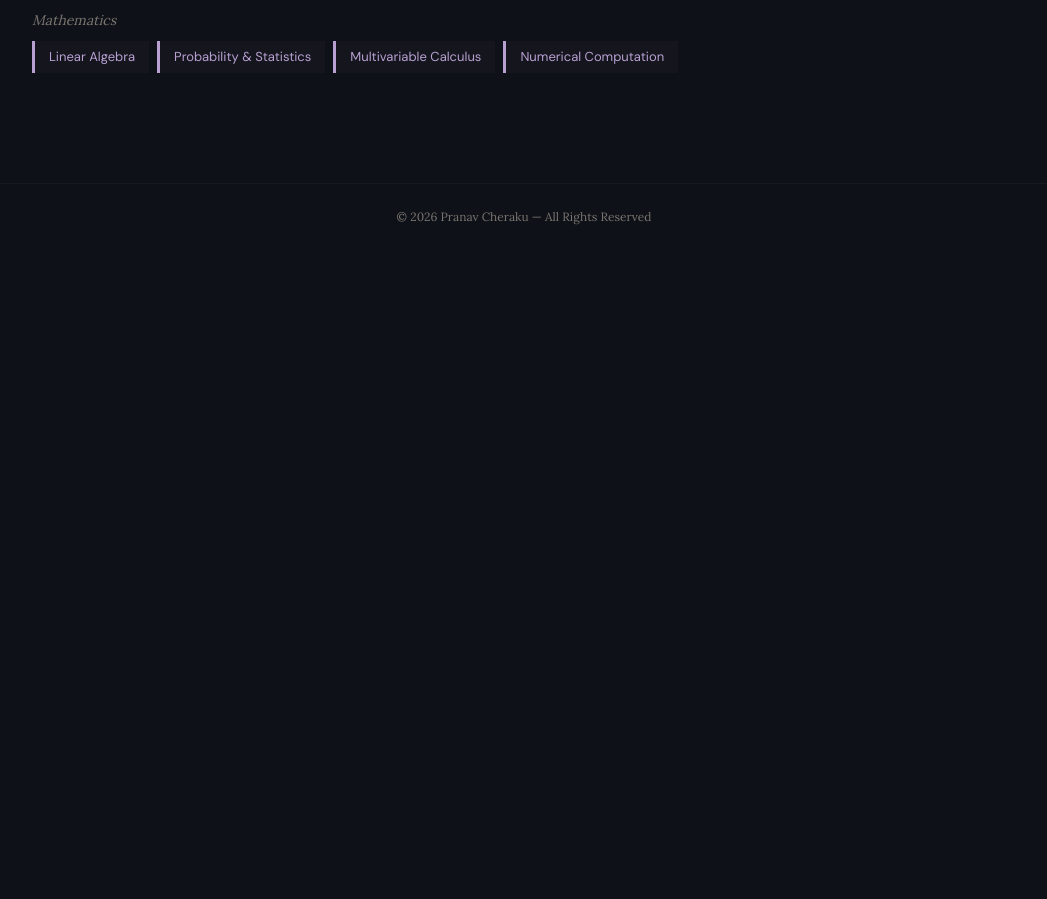
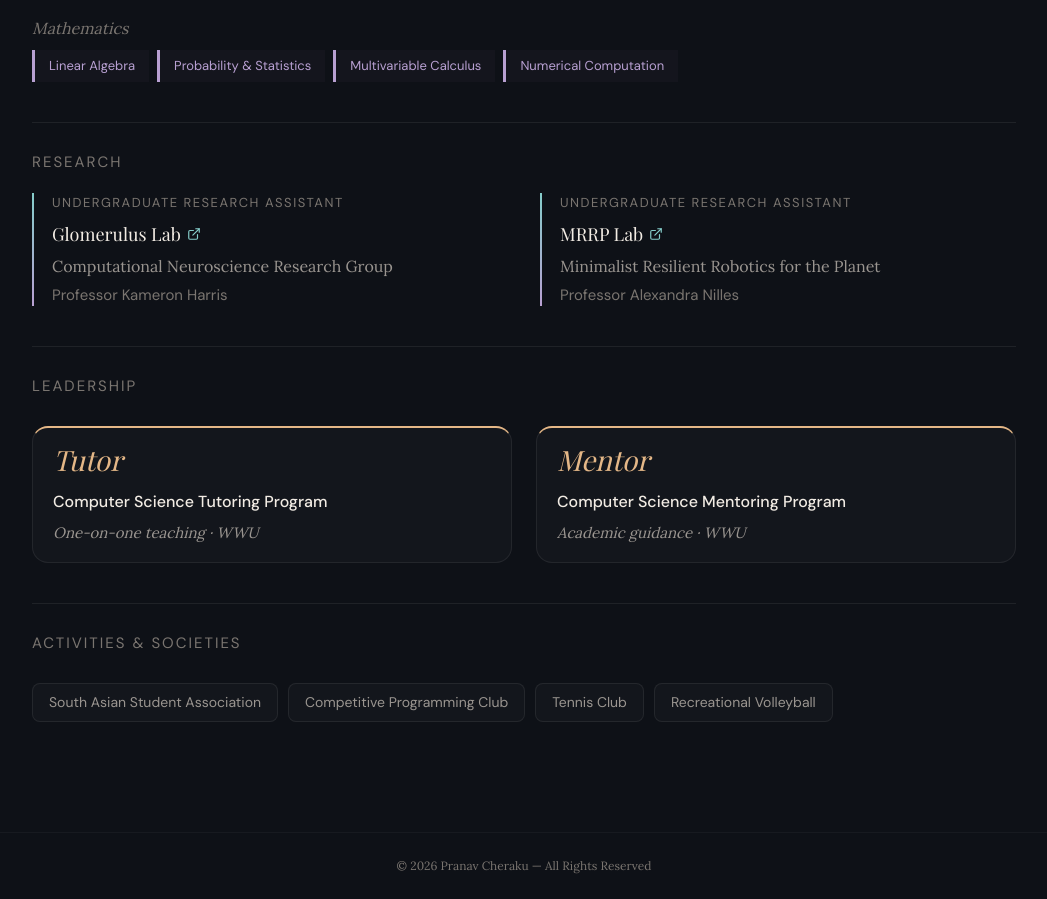
Before and after one commit to pranav-cheraku/portfolio, a Next.js app in the folder my-app/: page /education in a window 1280 px wide. Shown: the part 612-1511 px from the top of the page, without its empty margins (116-1163 px from the left). Before the commit the page ends 862 px from the top, so only its background shows below. Built offline with nearby package versions, Linux system fonts and the light colour scheme.

Commit message:
Added leadership, activites & societies section

```diff
--- /dev/null
+++ b/my-app/app/education/ActivityChip.tsx
@@ -0,0 +1,34 @@
+"use client";
+
+import { useState } from "react";
+import { T } from "@/lib/theme";
+
+interface ActivityChipProps {
+  name: string;
+}
+
+// Activity chip with hover lift and border highlight animation
+export default function ActivityChip({ name }: ActivityChipProps) {
+  const [hovered, setHovered] = useState(false);
+
+  return (
+    <div
+      onMouseEnter={() => setHovered(true)}
+      onMouseLeave={() => setHovered(false)}
+      style={{
+        fontFamily: "var(--font-dm-sans), sans-serif",
+        fontSize: 14,
+        color: hovered ? T.heading : T.body,
+        padding: "8px 16px",
+        background: hovered ? "rgba(255,255,255,0.055)" : T.surface,
+        border: `1px solid ${hovered ? T.accent : T.border}`,
+        borderRadius: 8,
+        transform: hovered ? "translateY(-2px)" : "translateY(0)",
+        transition: "background 0.25s ease, transform 0.25s ease, border-color 0.25s ease, color 0.25s ease",
+        cursor: "default",
+      }}
+    >
+      {name}
+    </div>
+  );
+}
--- /dev/null
+++ b/my-app/app/education/LeadershipCard.tsx
@@ -0,0 +1,71 @@
+"use client";
+
+import { useState } from "react";
+import { T } from "@/lib/theme";
+
+interface LeadershipCardProps {
+  role: string;
+  program: string;
+  detail: string;
+}
+
+// Leadership card with hover lift animation
+export default function LeadershipCard({ role, program, detail }: LeadershipCardProps) {
+  const [hovered, setHovered] = useState(false);
+
+  return (
+    <div
+      onMouseEnter={() => setHovered(true)}
+      onMouseLeave={() => setHovered(false)}
+      style={{
+        padding: "18px 20px",
+        background: T.surface,
+        border: `1px solid ${T.border}`,
+        borderTop: `2px solid ${T.accent}`,
+        borderRadius: 16,
+        transform: hovered ? "translateY(-3px)" : "translateY(0)",
+        transition: "transform 0.25s ease",
+      }}
+    >
+      {/* Role title */}
+      <div
+        style={{
+          fontFamily: "var(--font-playfair), serif",
+          fontSize: 28,
+          fontWeight: 400,
+          fontStyle: "italic",
+          color: T.accent,
+          marginBottom: 16,
+          lineHeight: 1,
+        }}
+      >
+        {role}
+      </div>
+
+      {/* Program name */}
+      <div
+        style={{
+          fontFamily: "var(--font-dm-sans), sans-serif",
+          fontSize: 16,
+          fontWeight: 500,
+          color: T.heading,
+          marginBottom: 8,
+        }}
+      >
+        {program}
+      </div>
+
+      {/* One-liner detail */}
+      <div
+        style={{
+          fontFamily: "var(--font-lora), serif",
+          fontSize: 15,
+          color: T.body,
+          fontStyle: "italic",
+        }}
+      >
+        {detail}
+      </div>
+    </div>
+  );
+}
--- /dev/null
+++ b/my-app/app/education/ResearchEntry.tsx
@@ -0,0 +1,99 @@
+"use client";
+
+import { useState } from "react";
+import { ExternalLink } from "lucide-react";
+import { T } from "@/lib/theme";
+
+interface ResearchEntryProps {
+  lab: string;
+  field: string;
+  professor: string;
+  href: string;
+}
+
+// Single research entry with hover lift animation
+export default function ResearchEntry({ lab, field, professor, href }: ResearchEntryProps) {
+  const [hovered, setHovered] = useState(false);
+
+  return (
+    <div
+      onMouseEnter={() => setHovered(true)}
+      onMouseLeave={() => setHovered(false)}
+      style={{
+        position: "relative",
+        paddingLeft: 20,
+        transform: hovered ? "translateY(-3px)" : "translateY(0)",
+        transition: "transform 0.25s ease",
+      }}
+    >
+      {/* Left accent line */}
+      <div
+        style={{
+          position: "absolute",
+          left: 0,
+          top: 0,
+          bottom: 0,
+          width: 2,
+          background: `linear-gradient(to bottom, ${T.accent3}, ${T.accent2})`,
+        }}
+      />
+
+      {/* Role */}
+      <div
+        style={{
+          fontFamily: "var(--font-dm-sans), sans-serif",
+          fontSize: 13,
+          color: T.muted,
+          letterSpacing: 1.5,
+          textTransform: "uppercase",
+          marginBottom: 8,
+        }}
+      >
+        Undergraduate Research Assistant
+      </div>
+
+      {/* Lab name — clickable link */}
+      <a
+        href={href}
+        target="_blank"
+        rel="noopener noreferrer"
+        style={{
+          fontFamily: "var(--font-playfair), serif",
+          fontSize: 18,
+          fontWeight: 400,
+          color: T.heading,
+          textDecoration: "none",
+          display: "inline-flex",
+          alignItems: "center",
+          gap: 6,
+          marginBottom: 6,
+        }}
+      >
+        {lab} <ExternalLink size={14} color={T.accent3} />
+      </a>
+
+      {/* Full lab name */}
+      <div
+        style={{
+          fontFamily: "var(--font-lora), serif",
+          fontSize: 16,
+          color: T.body,
+          marginBottom: 6,
+        }}
+      >
+        {field}
+      </div>
+
+      {/* Professor */}
+      <div
+        style={{
+          fontFamily: "var(--font-dm-sans), sans-serif",
+          fontSize: 15,
+          color: T.muted,
+        }}
+      >
+        {professor}
+      </div>
+    </div>
+  );
+}
--- a/my-app/app/education/page.tsx
+++ b/my-app/app/education/page.tsx
@@ -3,6 +3,9 @@ import Glow from "@/components/Glow";
 import CourseChip from "@/components/CourseChip";
 import UniversityCard from "./UniversityCard";
 import { T } from "@/lib/theme";
+import ResearchEntry from "./ResearchEntry";
+import LeadershipCard from "./LeadershipCard";
+import ActivityChip from "./ActivityChip";
 
 const CS_COURSES = [
   "Data Structures & Algorithms",
@@ -60,7 +63,7 @@ export default function EducationPage() {
           <div
             style={{
               fontFamily: "var(--font-dm-sans), sans-serif",
-              fontSize: 13,
+              fontSize: 15,
               color: T.muted,
               letterSpacing: 2,
               textTransform: "uppercase",
@@ -75,7 +78,7 @@ export default function EducationPage() {
             <div
               style={{
                 fontFamily: "var(--font-lora), serif",
-                fontSize: 14,
+                fontSize: 16,
                 color: T.muted,
                 fontStyle: "italic",
                 marginBottom: 10,
@@ -95,7 +98,7 @@ export default function EducationPage() {
             <div
               style={{
                 fontFamily: "var(--font-lora), serif",
-                fontSize: 14,
+                fontSize: 16,
                 color: T.muted,
                 fontStyle: "italic",
                 marginBottom: 10,
@@ -111,6 +114,107 @@ export default function EducationPage() {
           </div>
         </div>
       </FadeIn>
+      {/* Research */}
+      <FadeIn delay={240}>
+        <div style={{ marginTop: 40, paddingTop: 28, borderTop: `1px solid ${T.border}` }}>
+          <div
+            style={{
+              fontFamily: "var(--font-dm-sans), sans-serif",
+              fontSize: 15,
+              color: T.muted,
+              letterSpacing: 2,
+              textTransform: "uppercase",
+              marginBottom: 20,
+            }}
+          >
+            Research
+          </div>
+
+          <div style={{ display: "grid", gridTemplateColumns: "1fr 1fr", gap: 32 }}>
+            <FadeIn delay={260} direction="left">
+              <ResearchEntry
+                lab="Glomerulus Lab"
+                field="Computational Neuroscience Research Group"
+                professor="Professor Kameron Harris"
+                href="https://glomerul.us/"
+              />
+            </FadeIn>
+            <FadeIn delay={360} direction="right">
+              <ResearchEntry
+                lab="MRRP Lab"
+                field="Minimalist Resilient Robotics for the Planet"
+                professor="Professor Alexandra Nilles"
+                href="https://mrrp.cs.wwu.edu/"
+              />
+            </FadeIn>
+          </div>
+        </div>
+      </FadeIn>
+      {/* ── Leadership ── */}
+      <FadeIn delay={320}>
+        <div style={{ marginTop: 40, paddingTop: 28, borderTop: `1px solid ${T.border}` }}>
+          <div
+            style={{
+              fontFamily: "var(--font-dm-sans), sans-serif",
+              fontSize: 15,
+              color: T.muted,
+              letterSpacing: 2,
+              textTransform: "uppercase",
+              marginBottom: 28,
+            }}
+          >
+            Leadership
+          </div>
+
+          <div style={{ display: "grid", gridTemplateColumns: "1fr 1fr", gap: 24 }}>
+            <FadeIn delay={360} direction="left">
+              <LeadershipCard
+                role="Tutor"
+                program="Computer Science Tutoring Program"
+                detail="One-on-one teaching · WWU"
+              />
+            </FadeIn>
+            <FadeIn delay={460} direction="right">
+              <LeadershipCard
+                role="Mentor"
+                program="Computer Science Mentoring Program"
+                detail="Academic guidance · WWU"
+              />
+            </FadeIn>
+          </div>
+        </div>
+      </FadeIn>
+
+      {/* Activities & Societies */}
+      <FadeIn delay={400}>
+        <div style={{ marginTop: 40, paddingTop: 28, borderTop: `1px solid ${T.border}` }}>
+          <div
+            style={{
+              fontFamily: "var(--font-dm-sans), sans-serif",
+              fontSize: 15,
+              color: T.muted,
+              letterSpacing: 2,
+              textTransform: "uppercase",
+              marginBottom: 28,
+            }}
+          >
+            Activities &amp; Societies
+          </div>
+
+          <FadeIn delay={440}>
+            <div style={{ display: "flex", flexWrap: "wrap", gap: 10 }}>
+              {[
+                "South Asian Student Association",
+                "Competitive Programming Club",
+                "Tennis Club",
+                "Recreational Volleyball",
+              ].map((activity) => (
+                <ActivityChip key={activity} name={activity} />
+              ))}
+            </div>
+          </FadeIn>
+        </div>
+      </FadeIn>
     </div>
   );
 }
```
